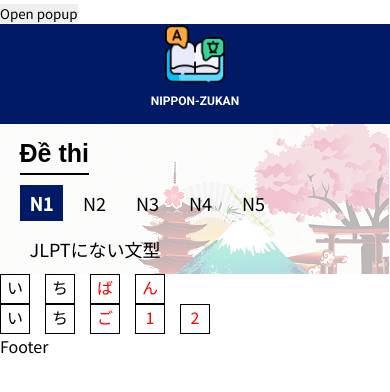
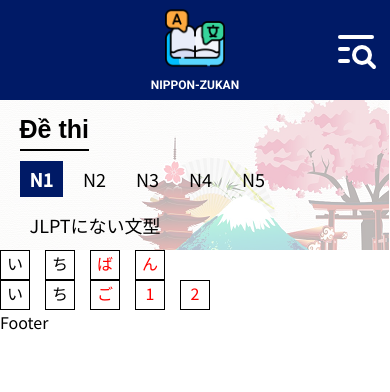
Before and after one commit to HungNguyen-89/beta-nippon-zukan-app, a React (Create React App) app: page /game in a window 390 px wide. Shown: the top 392 px of the page. Built offline with nearby package versions, Linux system fonts and the light colour scheme.

Commit message:
update navbar 23.05.24

```diff
--- a/src/components/Navbar/Navbar.js
+++ b/src/components/Navbar/Navbar.js
@@ -1,7 +1,8 @@
 import React from "react";
 import Logo from "../../assets/Logo/learn-language.png";
+import { TbListSearch } from "react-icons/tb";
 
-const Navbar = () => {
+const Navbar = ({ handleClickOpen }) => {
   const links = [
     { name: "Trang chủ" },
     { name: "Từ vựng" },
@@ -26,6 +27,14 @@ const Navbar = () => {
           </div>
         ))}
       </div>
+      <div
+        className="popUpBtn"
+        onClick={() => {
+          handleClickOpen(false);
+        }}
+      >
+        <TbListSearch size={"3rem"} />
+      </div>
     </div>
   );
 };
--- a/src/components/Navbar/Navbar.scss
+++ b/src/components/Navbar/Navbar.scss
@@ -68,9 +68,11 @@
   .navbar-container {
     justify-content: center;
 
+
     .navbar-logo {
       flex-direction: column;
       gap: 10px;
+      justify-content: center;
 
       img {
         // margin-top: 5px;
--- a/src/components/Navbar/NavbarMobile.js
+++ b/src/components/Navbar/NavbarMobile.js
@@ -41,7 +41,6 @@ const NavbarMobile = ({ setPopUp }) => {
               Ngữ pháp
             </Link>
           </li>
-          <NavLinks />
         </ul>
       </div>
     </div>
--- a/src/components/PopUp/PopUp.js
+++ b/src/components/PopUp/PopUp.js
@@ -1,7 +1,6 @@
 import React, { useState } from "react";
 import "./PopUp.scss";
 import { Route, Routes } from "react-router-dom";
-import HomPage from "../HomePage";
 import Test from "../Test/Test";
 import FlashCard from "../FlashCard/FlashCard";
 import WordGuessGame from "../WordGuessGame/WordGuessGame";
@@ -11,6 +10,8 @@ import NavbarHeading from "../NavbarHeading/NavbarHeading";
 import NavbarMobile from "../Navbar/NavbarMobile";
 import ExamPageAll from "../ExamPage/ExamPageAll";
 import ExamPageSingle from "../ExamPage/ExamPageSingle";
+import { MdOutlineClose } from "react-icons/md";
+import Logo from "../../assets/Logo/learn-language.png";
 
 const PopUp = () => {
   const [popup, setPop] = useState(true);
@@ -22,10 +23,9 @@ const PopUp = () => {
   };
   return (
     <div className="testPopUp">
-      <button onClick={handleClickOpen}>Open popup</button>
       {popup ? (
         <div>
-          <Navbar />
+          <Navbar handleClickOpen={handleClickOpen} />
           <NavbarHeading />
           <Routes>
             {/* <Route path="/" element={<HomPage />} /> */}
@@ -41,11 +41,20 @@ const PopUp = () => {
         <div className="main">
           <div className="popup">
             <div className="popup-header">
-              <h1>popup</h1>
-              <h1 onClick={closePopup}>X</h1>
+              <div className="popup-navbar-logo">
+                <img src={Logo} />
+                <p>NIPPON-ZUKAN</p>
+              </div>
+              <div className="popup-right">
+                <MdOutlineClose
+                  className="closeBtnPopUp"
+                  size={"3rem"}
+                  onClick={closePopup}
+                />
+              </div>
             </div>
+
             <div>
-              <p>This is simple popup in React js</p>
               <NavbarMobile setPopUp={setPop} />
             </div>
           </div>
--- a/src/components/PopUp/PopUp.scss
+++ b/src/components/PopUp/PopUp.scss
@@ -1,35 +1,76 @@
-// *{
-//     text-align: center;
-// }
-
-.testPopUp{
-
+.testPopUp {
   // button{
   //     display: none;
   // }
 
-    .main{
+  .popUpBtn {
+    position: absolute;
 
-        background-color: rgba(39, 145, 216,0.710);
+    top: 25px;
+    right: 10px;
+    z-index: 100;
+    cursor: pointer;
+    color: white;
+
+    &:hover {
+      color: #ff1a1a;
+    }
+  }
+
+  .main {
     height: 100%;
     width: 100%;
-        position:absolute;
+    position: absolute;
     top: 0;
 
-        .popup{
+    .popup {
       height: 100%;
       width: 100%;
-            background-color: white;
       position: absolute;
       top: 0;
       left: 0;
       z-index: 1000;
 
-            .popup-header{
+      .popup-header {
+        background-color: #001a66;
+        position: sticky;
+        top: 0;
+        left: 0;
+        width: 100%;
+        height: 100px;
+        z-index: 10;
+        padding: 0 9%;
         display: flex;
-                justify-content: space-between;
-                padding: 0 30px 0 15px;
-                border-bottom: 2px solid black;
+        justify-content: center;
+        align-items: center;
+        color: white;
+
+        .popup-navbar-logo {
+          display: flex;
+          height: 100%;
+          cursor: pointer;
+          align-items: center;
+          flex-direction: column;
+          gap: 10px;
+          justify-content: center;
+
+          img {
+            // margin-top: 5px;
+            height: 60%;
+          }
+
+          p {
+            font-family: "Roboto", sans-serif;
+            //color: white;
+            font-size: 12px;
+            font-weight: 600;
+          }
+        }
+      }
+      .popup-right{
+        position: absolute;
+        top: 25px;
+        right: 10px;
       }
     }
 
```
Lines whose indentation alone changed are shown as unchanged.
